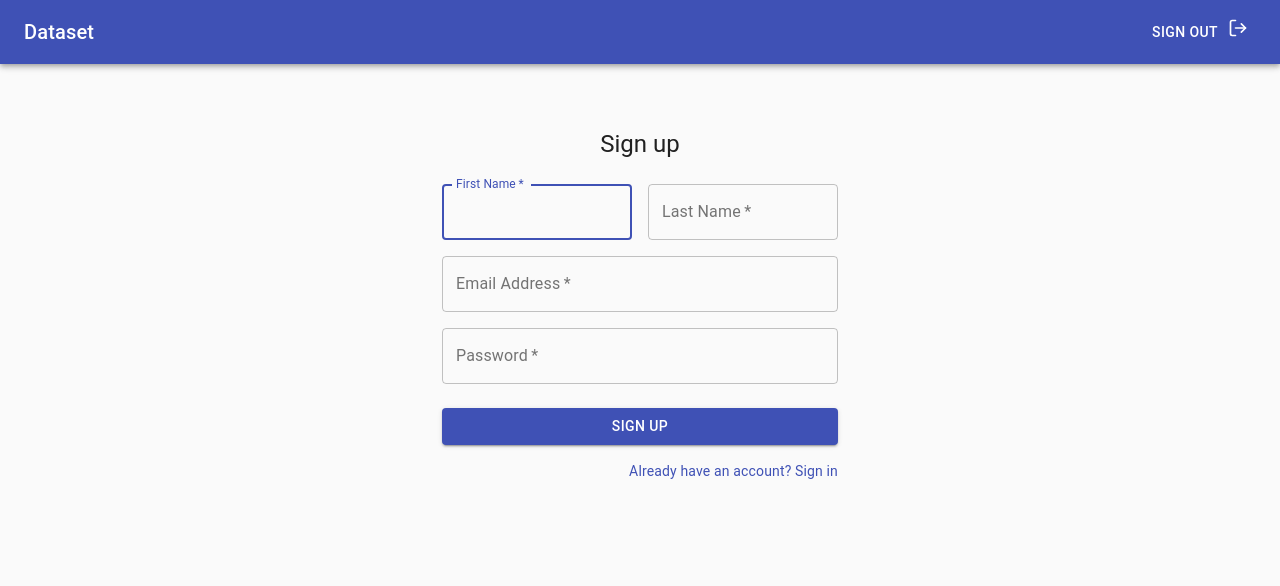
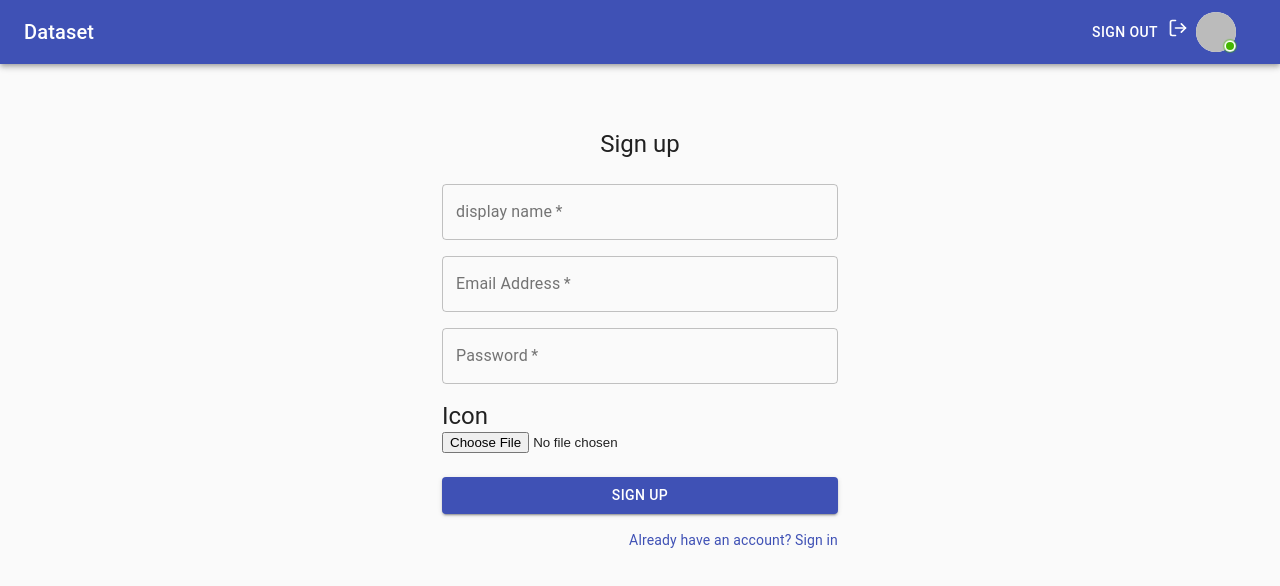
Before and after one commit to Taiki0807/image-selection, a React (Create React App) app in the folder frontend/: page /matching_app/signup in a window 1280 px wide. Shown: the top 586 px of the page. Built offline with nearby package versions, Linux system fonts and the light colour scheme; no server answers; sample sign-in values are in the browser's storage.

Commit message:
[add]Add sign up function

```diff
--- a/frontend/src/components/Header.tsx
+++ b/frontend/src/components/Header.tsx
@@ -15,6 +15,9 @@ import { getAuth, signOut } from "firebase/auth";
 import { useNavigate } from "react-router";
 import { IconContext } from "react-icons";
 import { FiLogOut } from "react-icons/fi";
+import Badge from "@material-ui/core/Badge";
+import Avatar from "@material-ui/core/Avatar";
+import { Theme, withStyles } from "@material-ui/core/styles";
 
 const useStyles = makeStyles(() => {
     return createStyles({
@@ -24,8 +27,44 @@ const useStyles = makeStyles(() => {
         logo: {
             marginLeft: "10px",
         },
+        contents: {
+            marginRight: "20px",
+        },
+        icon: {
+            background: "#fff",
+        },
     });
 });
+const StyledBadge = withStyles((theme: Theme) =>
+    createStyles({
+        badge: {
+            backgroundColor: "#44b700",
+            color: "#44b700",
+            boxShadow: `0 0 0 2px ${theme.palette.background.paper}`,
+            "&::after": {
+                position: "absolute",
+                top: 0,
+                left: 0,
+                width: "100%",
+                height: "100%",
+                borderRadius: "50%",
+                animation: "$ripple 1.2s infinite ease-in-out",
+                border: "1px solid currentColor",
+                content: '""',
+            },
+        },
+        "@keyframes ripple": {
+            "0%": {
+                transform: "scale(.8)",
+                opacity: 1,
+            },
+            "100%": {
+                transform: "scale(2.4)",
+                opacity: 0,
+            },
+        },
+    })
+)(Badge);
 
 const Header: React.FC = () => {
     const classes = useStyles();
@@ -51,7 +90,7 @@ const Header: React.FC = () => {
     ) : null;
 
     const link = React.forwardRef<HTMLAnchorElement, Omit<LinkProps, "to">>(
-        (props, ref) => <RouterLink ref={ref} to="/" {...props} />
+        (props, ref) => <RouterLink ref={ref} to="/menu" {...props} />
     );
     return (
         <>
@@ -62,7 +101,23 @@ const Header: React.FC = () => {
                             Dataset
                         </Link>
                     </Typography>
-                    {button}
+                    <div className={classes.contents}>
+                        {button}
+                        <StyledBadge
+                            overlap="circular"
+                            anchorOrigin={{
+                                vertical: "bottom",
+                                horizontal: "right",
+                            }}
+                            variant="dot"
+                        >
+                            <Avatar
+                                className={classes.icon}
+                                alt=""
+                                src={user?.photoURL as string}
+                            />
+                        </StyledBadge>
+                    </div>
                 </Toolbar>
             </AppBar>
         </>
--- a/frontend/src/components/Signin.tsx
+++ b/frontend/src/components/Signin.tsx
@@ -205,7 +205,10 @@ const Signin: React.FC = () => {
                                 </Link>
                             </Grid>
                             <Grid item>
-                                <Link href="#" variant="body2">
+                                <Link
+                                    href="/matching_app/signup"
+                                    variant="body2"
+                                >
                                     {"Don't have an account? Sign Up"}
                                 </Link>
                             </Grid>
--- a/frontend/src/components/Signup.tsx
+++ b/frontend/src/components/Signup.tsx
@@ -1,15 +1,19 @@
-import React from "react";
-import Avatar from "@material-ui/core/Avatar";
+import React, { useState } from "react";
 import Button from "@material-ui/core/Button";
 import CssBaseline from "@material-ui/core/CssBaseline";
 import TextField from "@material-ui/core/TextField";
-import FormControlLabel from "@material-ui/core/FormControlLabel";
-import Checkbox from "@material-ui/core/Checkbox";
 import Link from "@material-ui/core/Link";
 import Grid from "@material-ui/core/Grid";
 import Typography from "@material-ui/core/Typography";
 import { makeStyles } from "@material-ui/core/styles";
 import Container from "@material-ui/core/Container";
+import { createUserWithEmailAndPassword, updateProfile } from "firebase/auth";
+import { ref, uploadBytesResumable, getDownloadURL } from "firebase/storage";
+import { doc, setDoc } from "firebase/firestore";
+import { useNavigate } from "react-router";
+import Snackbar from "@material-ui/core/Snackbar";
+import Alert from "@material-ui/lab/Alert";
+import { auth, db, storage } from "../firebase";
 
 const useStyles = makeStyles((theme) => ({
     paper: {
@@ -33,37 +37,125 @@ const useStyles = makeStyles((theme) => ({
 
 const Signup: React.FC = () => {
     const classes = useStyles();
+    const history = useNavigate();
+    const [file, setFile] = useState<File | null>(null);
+    const [email, setEmail] = useState("");
+    const [password, setPassword] = useState("");
+    const [displayName, setDisplayname] = useState("");
+    const [signup, setSignup] = useState(false);
+    const [err, setErr] = useState(false);
+    const onFileInputChange = (event: React.ChangeEvent<HTMLInputElement>) => {
+        console.log("onChange!");
+
+        const file = event.target.files;
+        if (file && file[0]) {
+            setFile(file[0]);
+        }
+    };
+    const handleChangeEmail = (e: React.ChangeEvent<HTMLInputElement>) => {
+        setEmail(e.currentTarget.value);
+    };
+    const handleChangePassword = (e: React.ChangeEvent<HTMLInputElement>) => {
+        setPassword(e.currentTarget.value);
+    };
+    const handleChangeDisplayName = (
+        e: React.ChangeEvent<HTMLInputElement>
+    ) => {
+        setDisplayname(e.currentTarget.value);
+    };
+    const handleSubmit_email = async (e: React.FormEvent<HTMLFormElement>) => {
+        try {
+            e.preventDefault();
+            const res = await createUserWithEmailAndPassword(
+                auth,
+                email,
+                password
+            );
+            const date = new Date().getTime();
+            const storageRef = ref(storage, `${displayName + date}`);
+            await uploadBytesResumable(storageRef, file!).then(() => {
+                getDownloadURL(storageRef).then(async (downloadURL) => {
+                    try {
+                        await updateProfile(res.user, {
+                            displayName,
+                            photoURL: downloadURL,
+                        });
+                        await setDoc(doc(db, "users", res.user.uid), {
+                            uid: res.user.uid,
+                            displayName,
+                            email,
+                            photoURL: downloadURL,
+                        });
+                        await setDoc(doc(db, "userChats", res.user.uid), {});
+                    } catch (error: any) {
+                        console.log(error);
+                        setErr(true);
+                    }
+                });
+                setSignup(true);
+            });
+        } catch (err) {
+            console.log(err);
+            setErr(true);
+        }
+    };
+    const handleClose_success = async () => {
+        await history("/menu");
+    };
+    const handleClose_err = async () => {
+        setErr(false);
+    };
 
     return (
+        <div>
+            <Snackbar
+                anchorOrigin={{
+                    vertical: "top",
+                    horizontal: "center",
+                }}
+                open={signup}
+                autoHideDuration={3000}
+                onClose={handleClose_success}
+            >
+                <Alert onClose={handleClose_success} severity="success">
+                    新規登録完了!
+                </Alert>
+            </Snackbar>
+            <Snackbar
+                anchorOrigin={{
+                    vertical: "top",
+                    horizontal: "center",
+                }}
+                open={err}
+                autoHideDuration={3000}
+                onClose={handleClose_err}
+            >
+                <Alert onClose={handleClose_err} severity="error">
+                    エラー
+                </Alert>
+            </Snackbar>
             <Container component="main" maxWidth="xs">
                 <CssBaseline />
                 <div className={classes.paper}>
                     <Typography component="h1" variant="h5">
                         Sign up
                     </Typography>
-                <form className={classes.form} noValidate>
+                    <form
+                        className={classes.form}
+                        noValidate
+                        onSubmit={handleSubmit_email}
+                    >
                         <Grid container spacing={2}>
-                        <Grid item xs={12} sm={6}>
-                            <TextField
-                                autoComplete="fname"
-                                name="firstName"
-                                variant="outlined"
-                                required
-                                fullWidth
-                                id="firstName"
-                                label="First Name"
-                                autoFocus
-                            />
-                        </Grid>
-                        <Grid item xs={12} sm={6}>
+                            <Grid item xs={12}>
                                 <TextField
                                     variant="outlined"
                                     required
                                     fullWidth
-                                id="lastName"
-                                label="Last Name"
-                                name="lastName"
-                                autoComplete="lname"
+                                    id="displayName"
+                                    label="display name"
+                                    name="displayName"
+                                    autoComplete="displayName"
+                                    onChange={handleChangeDisplayName}
                                 />
                             </Grid>
                             <Grid item xs={12}>
@@ -75,6 +167,7 @@ const Signup: React.FC = () => {
                                     label="Email Address"
                                     name="email"
                                     autoComplete="email"
+                                    onChange={handleChangeEmail}
                                 />
                             </Grid>
                             <Grid item xs={12}>
@@ -87,6 +180,18 @@ const Signup: React.FC = () => {
                                     type="password"
                                     id="password"
                                     autoComplete="current-password"
+                                    onChange={handleChangePassword}
+                                />
+                            </Grid>
+                            <Grid item xs={12}>
+                                <Typography component="h3" variant="h5">
+                                    Icon
+                                </Typography>
+                                <input
+                                    type="file"
+                                    name="picture"
+                                    accept="image/*"
+                                    onChange={onFileInputChange}
                                 />
                             </Grid>
                         </Grid>
@@ -109,6 +214,7 @@ const Signup: React.FC = () => {
                     </form>
                 </div>
             </Container>
+        </div>
     );
 };
 
--- a/frontend/src/firebase.ts
+++ b/frontend/src/firebase.ts
@@ -1,4 +1,7 @@
 import firebase from "firebase/compat/app";
+import { getAuth } from "firebase/auth";
+import { getStorage } from "firebase/storage";
+import { getFirestore } from "firebase/firestore";
 
 const firebaseConfig = {
     apiKey: "AIzaSyDfFfrYUz6i-Xfy3imO2CTWp5SFeA-yP_k",
@@ -10,3 +13,6 @@ const firebaseConfig = {
 };
 
 export const app = firebase.initializeApp(firebaseConfig);
+export const auth = getAuth();
+export const storage = getStorage();
+export const db = getFirestore();
```
Lines whose indentation alone changed are shown as unchanged.
